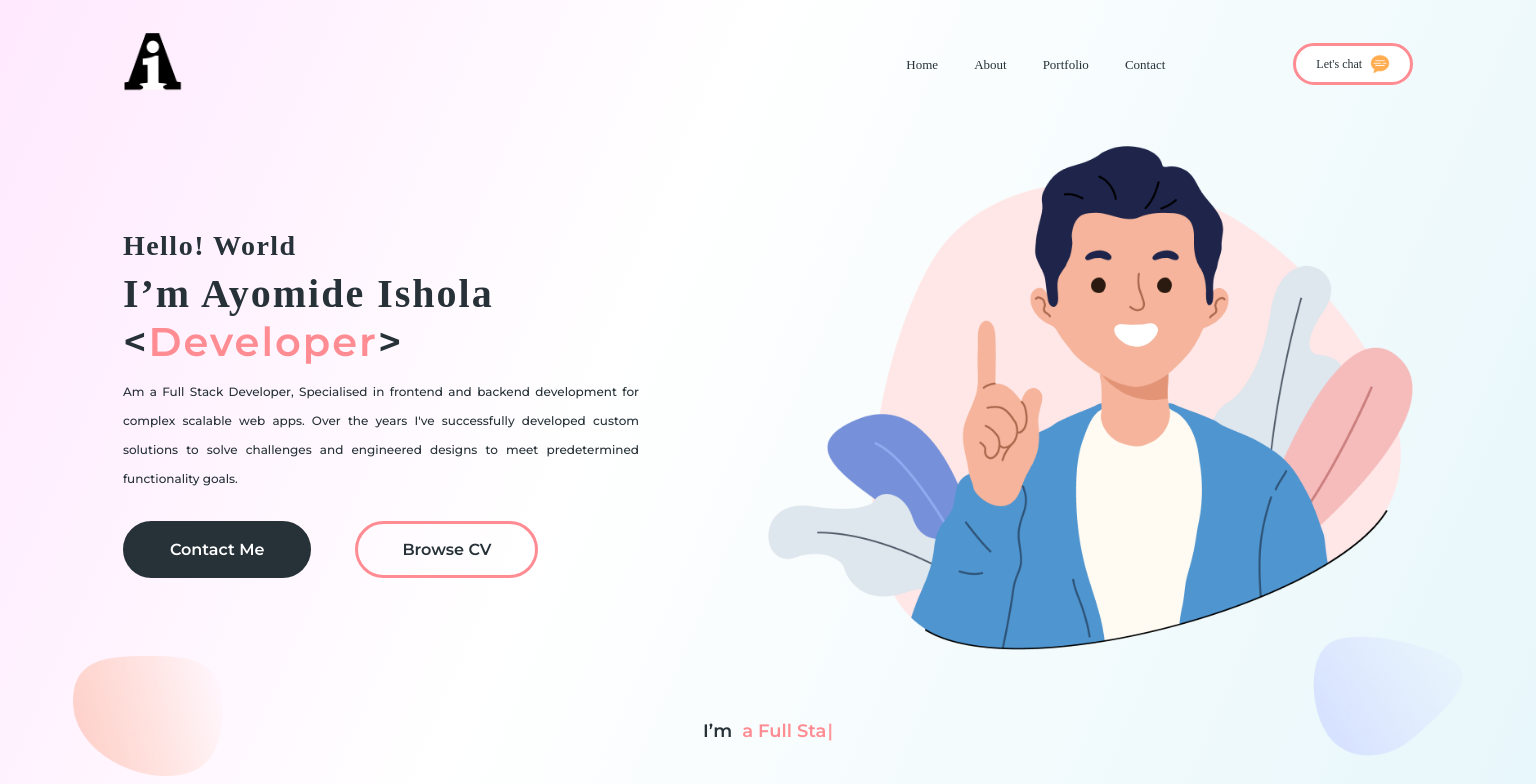
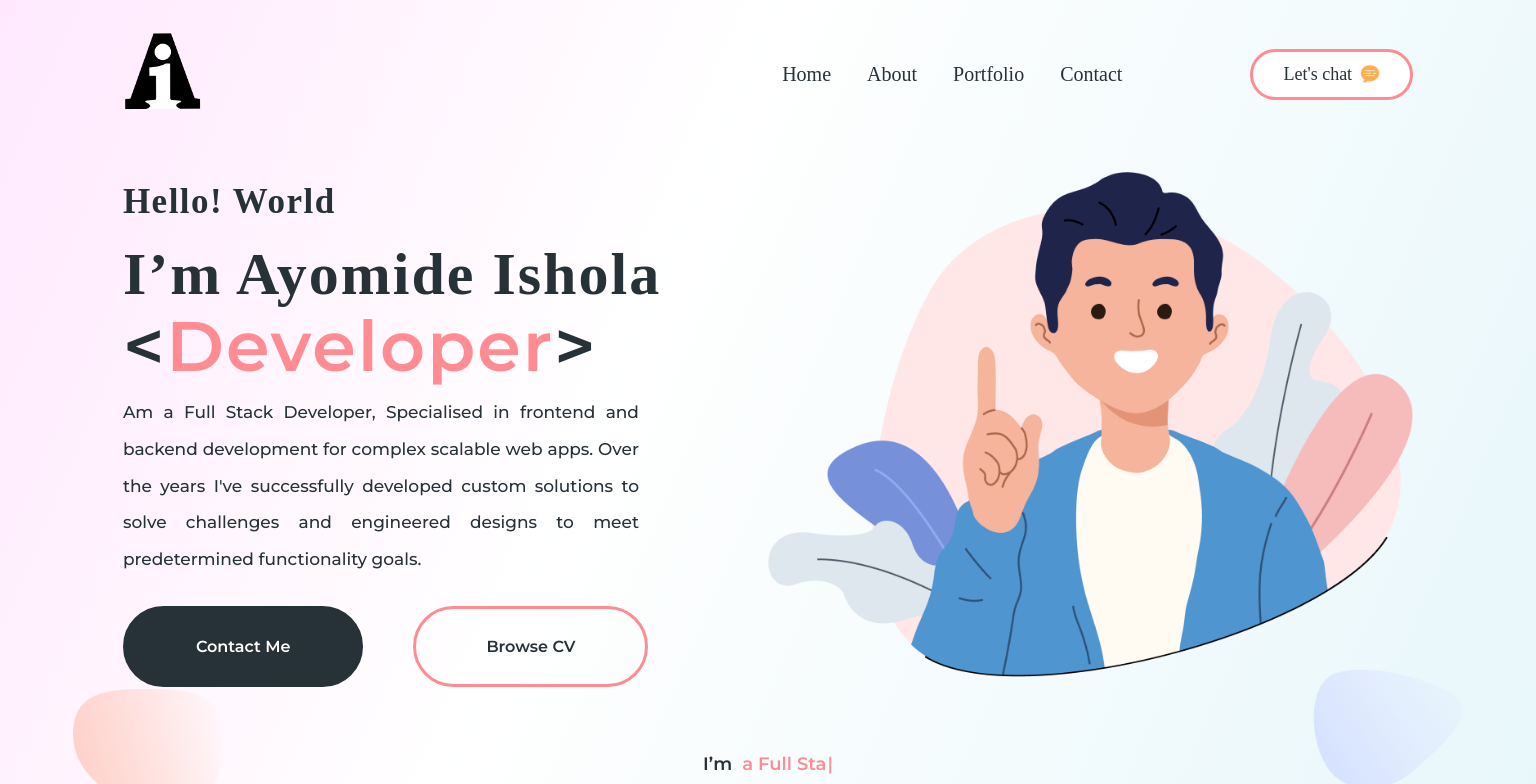
Before and after one commit to Ay4codes/portfolio-v1, a Next.js app: page / in a window 1536 px wide. Shown: the top 784 px of the page. Built offline with nearby package versions, Linux system fonts and the light colour scheme; no server answers; a web font is replaced by a local one.

Commit message:
Media Query

```diff
--- a/styles/home.css
+++ b/styles/home.css
@@ -564,3 +564,52 @@
         padding-top: 25px;
     }
 }
+
+@media (min-width: 1300px) {
+    .logo-wrapper img {
+        width: 80px;
+        height: 80px;
+    }
+    .navigator-list li span {
+        font-size: 20px;
+    }
+    .lets-chat-btn button {
+        padding-block: 12px;
+        padding-inline: 30px;
+        font-size: 18px;
+    }
+    .intro-container h3 {
+        font-size: 30px;
+    }
+    .intro-container h1 {
+        font-size: 55px;
+    }
+    .intro-container {
+        line-height: 4.5rem;
+    }
+    .intro-container p {
+        font-size: 60px;
+    }
+    .intro-msg-p {
+        font-size: 17px;
+        line-height: 2.3rem;
+    }
+    .contact-me-btn, .browse-cv-btn {
+        padding: 28px 70px;
+    }
+    .home-head-btm-btns-wrapper {
+        gap: 50px;
+    }
+}
+
+@media (min-width: 1400px) {
+    .intro-container h3 {
+        font-size: 35px;
+    }
+    .intro-container h1 {
+        font-size: 60px;
+    }
+    .intro-container p {
+        font-size: 70px;
+    }
+}
```
